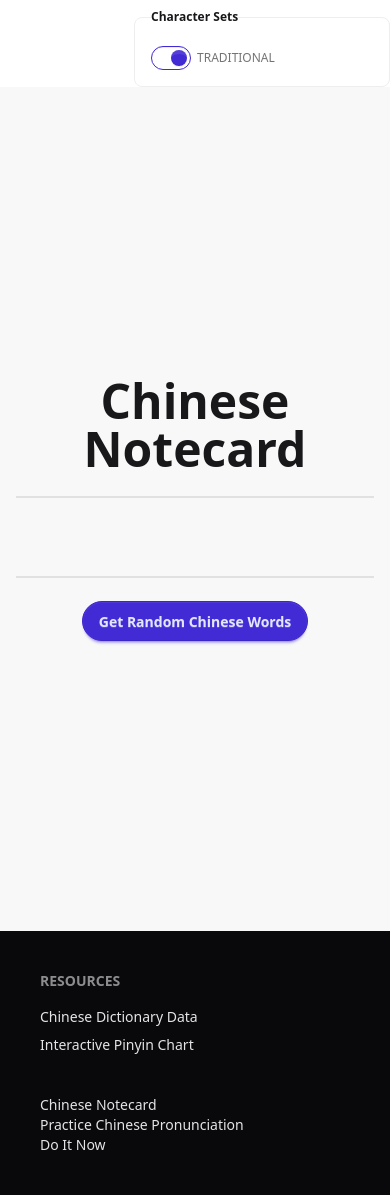
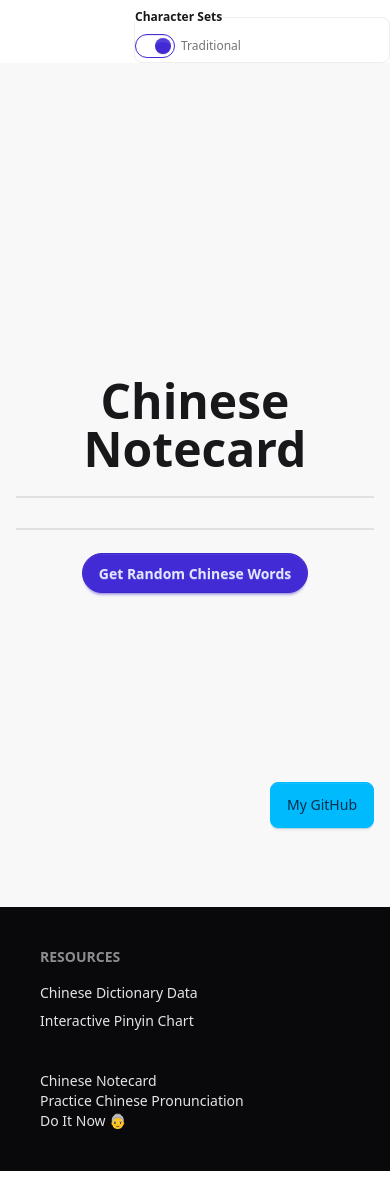
Before and after one commit to ricecrispy/app-chinese-notecard, a React (Vite) app in the folder src/: page / in a window 390 px wide. After the commit the page ends 1171 px from the top, so only its background shows below. Built offline with nearby package versions, Linux system fonts and the light colour scheme; no server answers.

Commit message:
feat: add collapse component

```diff
--- a/src/src/App.tsx
+++ b/src/src/App.tsx
@@ -13,6 +13,7 @@ const SERVICE_BASEPATH = "http://127.0.0.1:8000";
 function App() {
   const [data, setData] = useState<ChineseData>();
   const [isTraditional, setIsTraditional] = useState(true);
+  const [isCopyButtonClicked, setIsCopyButtonClicked] = useState(false);
 
   function handleButtonClick() {
     const request = new XMLHttpRequest();
@@ -24,11 +25,17 @@ function App() {
       }
     };
     request.send();
+    setIsCopyButtonClicked(false);
   }
 
   function handleToggleClick() {
     setIsTraditional(!isTraditional);
     console.log(isTraditional);
+  }
+
+  function handleCopyButtonClick(textToCopy: string) {
+    navigator.clipboard.writeText(textToCopy);
+    setIsCopyButtonClicked(true);
   }
 
   function createNoteCard() {
@@ -38,10 +45,17 @@ function App() {
     const characters = isTraditional ? data.traditional : data?.simplified;
     const pinyin = data.pinyin;
     const meaning = data.meaning;
-    return <div>
-      <h2 className='text-4xl p-2'>{characters}</h2>
+
+    return <div className="collapse collapse-arrow bg-base-100 border-base-300 border">
+      <input type='checkbox' />
+      <div className="collapse-title text-left text-4xl font-semibold after:start-5 after:end-auto pe-4 ps-12">{characters}</div>
+      <div className="collapse-content text-left text-sm">
         <h2 className='text-4xl p-2'>{pinyin}</h2>
         <h2 className='text-xl p-2'>{meaning}</h2>
+        <button className='btn btn-secondary rounded-full' onClick={() => handleCopyButtonClick(characters)}>
+          {isCopyButtonClicked ? "Copied! ✅" : `Copy ${characters} to clipboard`}
+        </button>
+      </div>
     </div>
   }
 
@@ -51,24 +65,22 @@ function App() {
 
   return (
     <>
-      <div className="container-xs md:container-md lg:container-lg xl:container-xl">
       <div>
-          <fieldset className="float-right fieldset bg-base-100 border-base-300 rounded-box w-64 border p-4">
+        <fieldset className="float-right fieldset bg-base-100 border-base-300 rounded-box w-64 border">
           <legend className="fieldset-legend">Character Sets</legend>
           <label className="label">
-              <input type="checkbox" defaultChecked className="toggle toggle-primary" onChange={handleToggleClick}/>
-              {isTraditional ? 'TRADITIONAL' : 'SIMPLIFIED'}
+            <input type="checkbox" defaultChecked className="toggle toggle-primary" onChange={handleToggleClick} />
+            {isTraditional ? 'Traditional' : 'Simplified'}
           </label>
         </fieldset>
       </div>
+
       <div className="hero bg-base-200 min-h-screen">
         <div className="hero-content text-center">
           <div className="max-w-md">
             <h1 className="text-5xl font-bold">Chinese Notecard</h1>
             <div className="divider"></div>
-              <div className='p-4'>
             {data ? createNoteCard() : ''}
-              </div>
             <div className="divider"></div>
             <button className='btn btn-primary rounded-full' onClick={handleButtonClick}>
               Get Random Chinese Words
@@ -76,6 +88,13 @@ function App() {
           </div>
         </div>
       </div>
+
+      <div className="toast">
+        <div className="alert alert-info">
+          <a className='link link-hover' href='https://github.com/ricecrispy'>My GitHub</a>
+        </div>
+      </div>
+
       <footer className="footer sm:footer-horizontal bg-neutral text-neutral-content p-10">
         <nav>
           <h6 className="footer-title">Resources</h6>
@@ -88,11 +107,10 @@ function App() {
             <br />
             Practice Chinese Pronunciation
             <br />
-              Do It Now
+            Do It Now 👵
           </p>
         </aside>
       </footer>
-      </div>
     </>
   )
 }
```
Also changed, not shown: 1 other file (tests, documents, lock files or other folders). Lines whose indentation alone changed are shown as unchanged.
